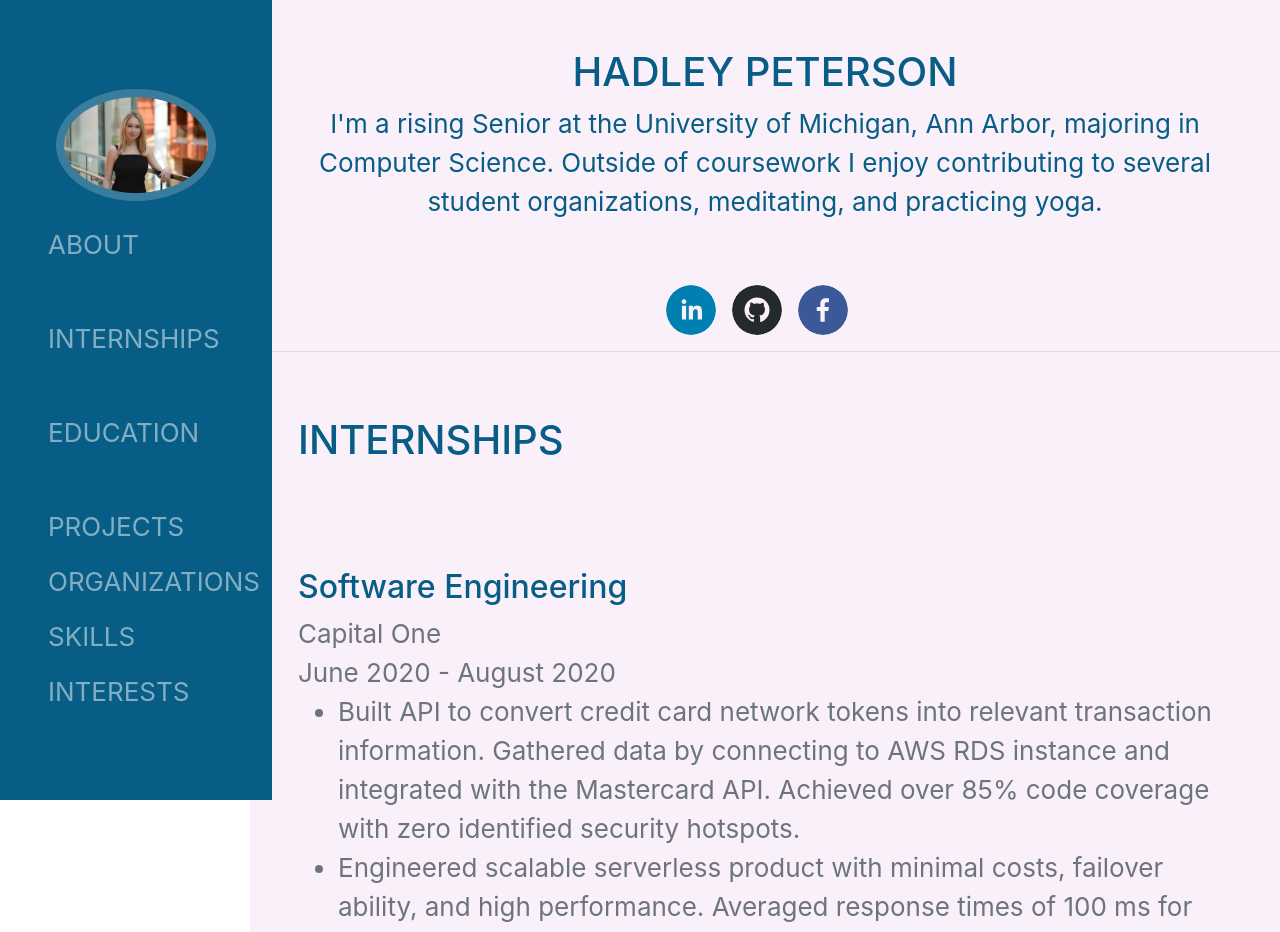
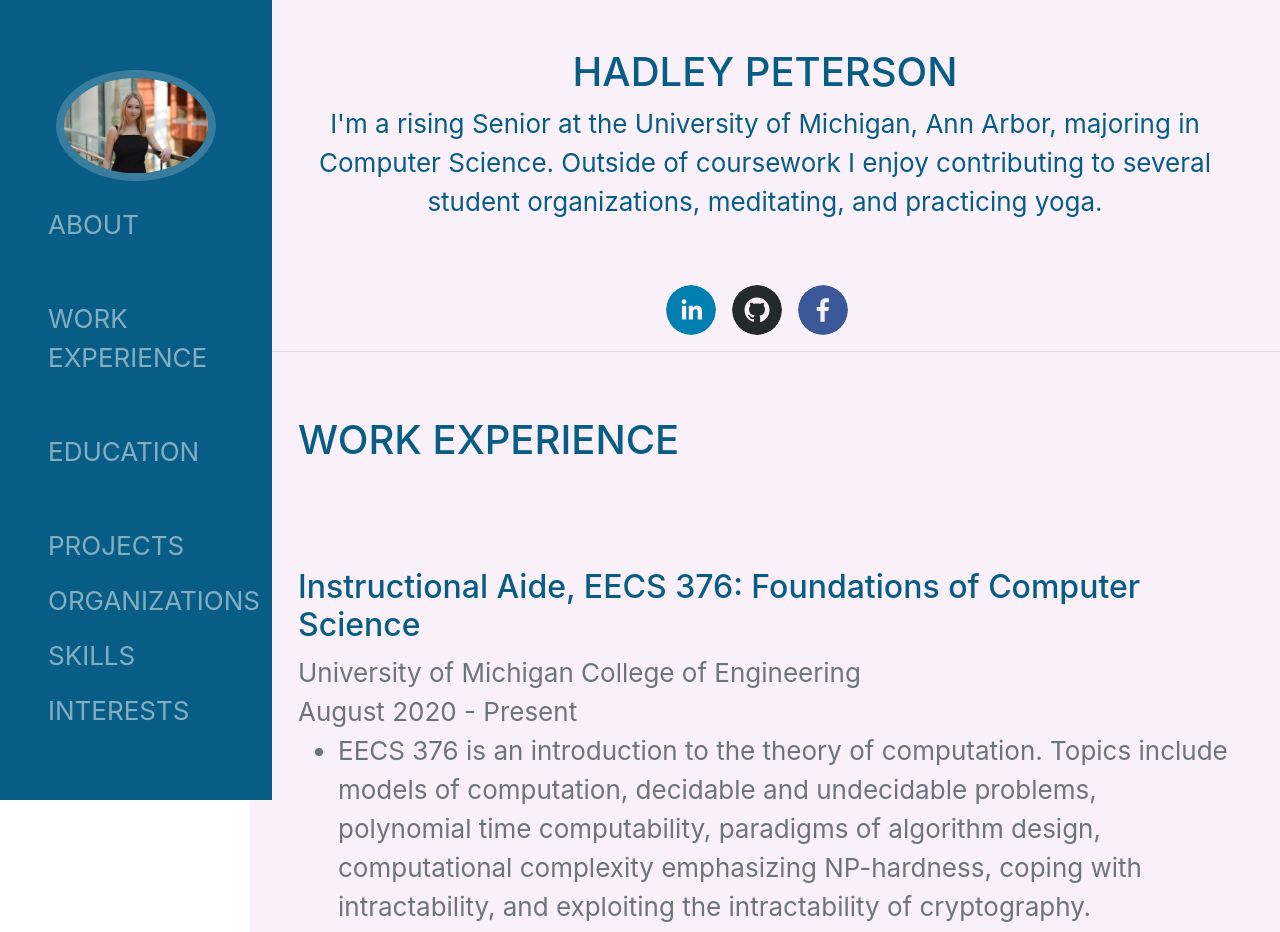
Before and after one commit to hadpeter/personal-site, a React (Create React App) app: page / in a window 1280 px wide. Shown: the top 932 px of the page. Built offline with nearby package versions, Linux system fonts and the light colour scheme.

Commit message:
added IA position

```diff
--- /dev/null
+++ b/src/components/ia.js
@@ -0,0 +1,23 @@
+import React, { Component } from "react";
+
+class Quicken extends Component{
+
+    render(){
+        return <div class="resume-section p-3 p-lg-5 d-flex align-items-center">
+            <div class = "text-left">
+            <h2>
+                Instructional Aide, EECS 376: Foundations of Computer Science
+            </h2>
+            <h class = "text-muted">
+                University of Michigan College of Engineering<br></br>
+                August 2020 - Present
+            </h>
+            <ul class = "text-muted">
+                <li>EECS 376 is an introduction to the theory of computation. Topics include models of computation, decidable and undecidable problems, polynomial time computability, paradigms of algorithm design, computational complexity emphasizing NP-hardness, coping with intractability, and exploiting the intractability of cryptography.</li>
+            </ul>
+            </div>
+        </div>
+    }
+}
+
+export default Quicken;
--- a/src/components/internships.js
+++ b/src/components/internships.js
@@ -2,14 +2,16 @@ import React, { Component } from "react";
 import Quicken from "./quicken";
 import TappanHill from "./tappanHill";
 import CapitalOne from "./capitalOne";
+import IA from './ia';
 
 class Internships extends Component{
     render(){
         return <div className = "Content">
             <section id="internships">
                 <h1 class="resume-section p-3 p-lg-5 d-flex align-items-center">
-                    Internships
+                    Work Experience
                 </h1>
+                <IA></IA>
                 <CapitalOne></CapitalOne>
                 <Quicken></Quicken>
                 <TappanHill></TappanHill>
--- a/src/components/navigation.js
+++ b/src/components/navigation.js
@@ -23,7 +23,7 @@ class Navigation extends Component{
                 </li>
                 <br></br>
                 <li class="nav-item">
-                <a class="nav-link js-scroll-trigger" href="#internships">Internships</a>
+                <a class="nav-link js-scroll-trigger" href="#internships">Work Experience</a>
                 </li>
                 <br></br>
                 <li class="nav-item">
```
